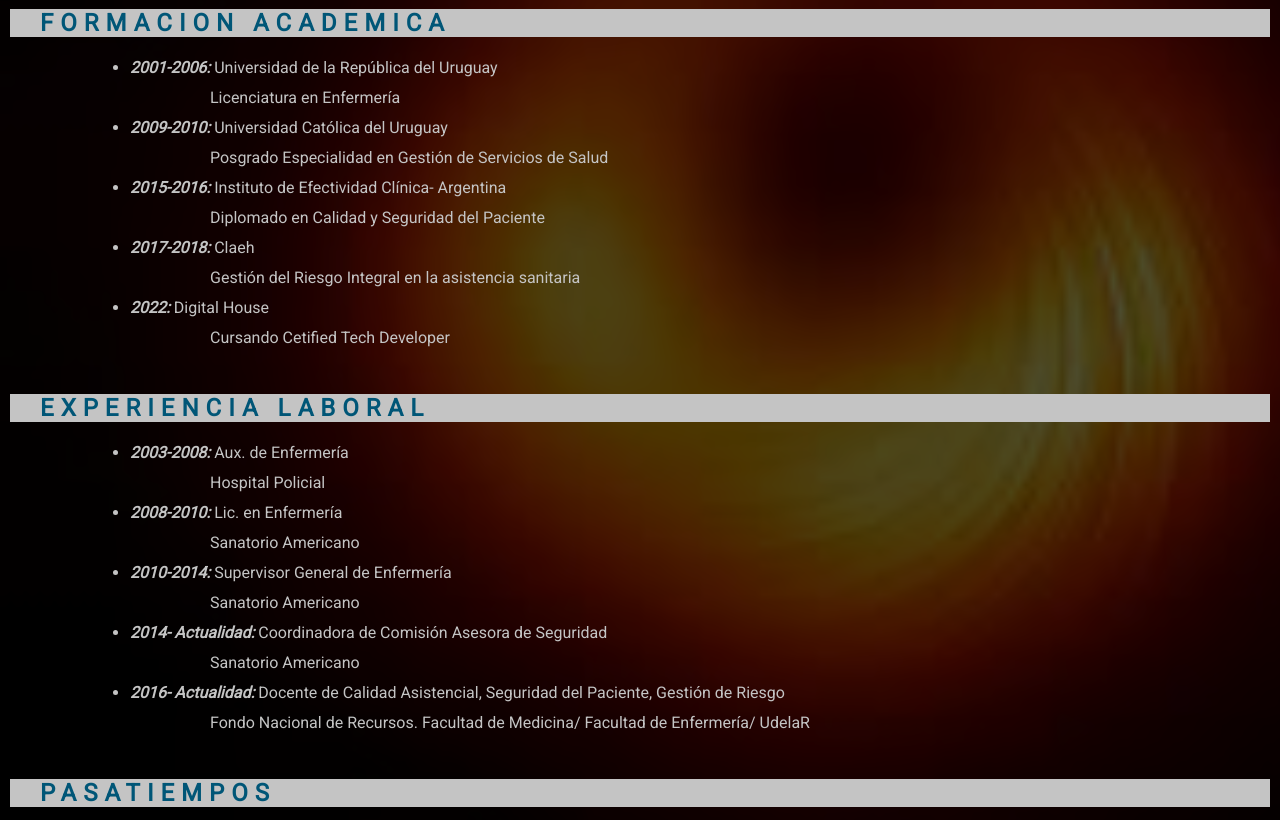
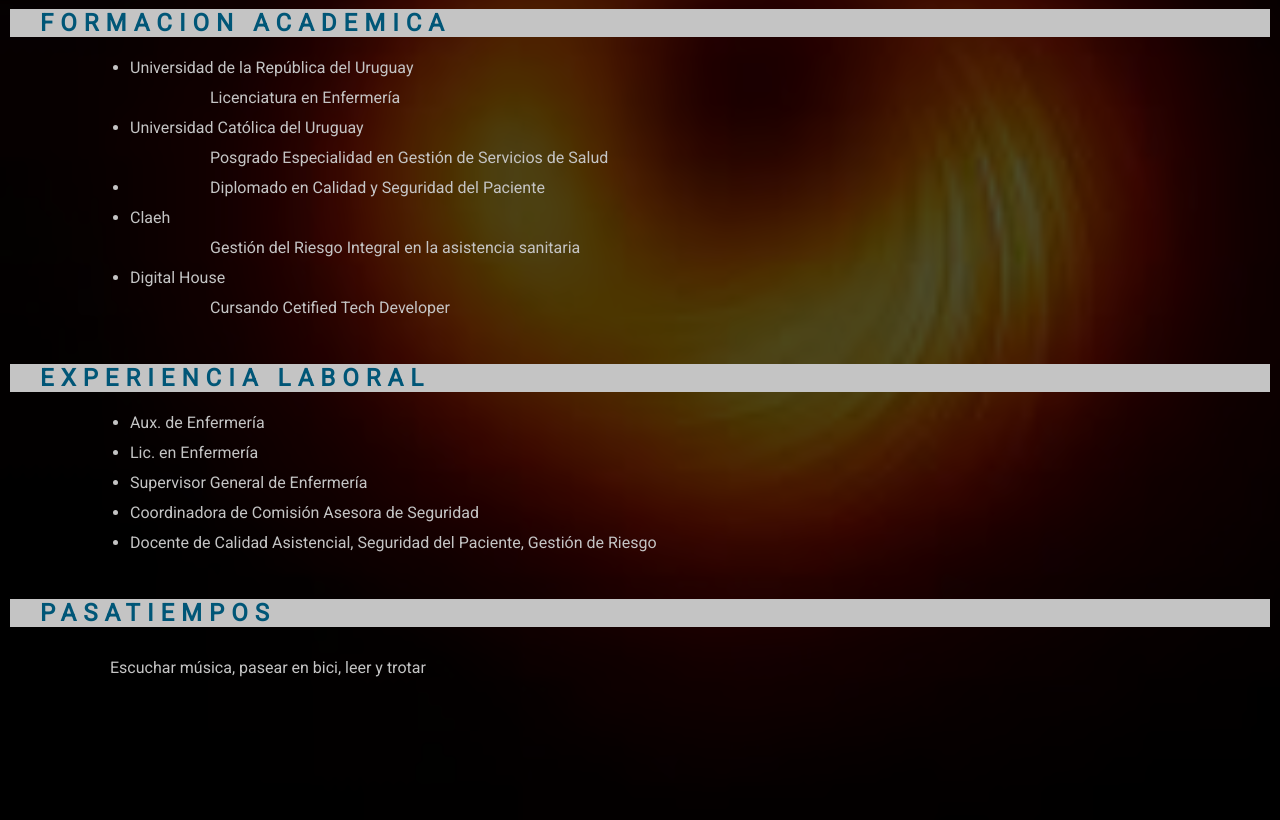
Before and after one commit to MaruVillaa1000/Curriculum-MVillaamil, a plain HTML site: page Curriculum-M-Villaamil/index.html in a window 1280 px wide. Shown: the part 570-1390 px from the top of the page. Drawn offline with Linux system fonts and the light colour scheme.

Commit message:
Update index.html

```diff
--- a/Curriculum-M-Villaamil/index.html
+++ b/Curriculum-M-Villaamil/index.html
@@ -35,15 +35,15 @@
         <div class="contenedorH2"><h2>FORMACION ACADEMICA</h2></div>
 
         <ul id="lista">
-            <li><strong><i>2001-2006:</i></strong> Universidad de la República del Uruguay<br>
+            <li>Universidad de la República del Uruguay<br>
                 <p>Licenciatura en Enfermería</p></li>
-            <li><strong><i>2009-2010:</i></strong> Universidad Católica del Uruguay<br>
+            <li></strong> Universidad Católica del Uruguay<br>
                 <p>Posgrado Especialidad en Gestión de Servicios de Salud</p></li>
-            <li><strong><i>2015-2016:</i></strong> Instituto de Efectividad Clínica- Argentina<br>
+            <li><Instituto de Efectividad Clínica-Argentina<br>
                 <p>Diplomado en Calidad y Seguridad del Paciente</p></li>
-            <li><strong><i>2017-2018:</i></strong> Claeh<br>
+            <li>Claeh<br>
                 <p>Gestión del Riesgo Integral en la asistencia sanitaria</p></li>
-            <li><strong><i>2022:</i></strong> Digital House<br>
+            <li>Digital House<br>
                 <p>Cursando Cetified Tech Developer</p>
     </div>
 <br>
@@ -51,16 +51,11 @@
         <div class="contenedorH2"><h2>EXPERIENCIA LABORAL</h2></div>
 
         <ul id="lista">
-            <li><strong><i>2003-2008:</i></strong> Aux. de Enfermería<br>
-                <p>Hospital Policial</p></li>
-            <li><strong><i>2008-2010:</i></strong> Lic. en Enfermería<br>
-                <p>Sanatorio Americano</p></li>
-            <li><strong><i>2010-2014:</i></strong> Supervisor General de Enfermería<br>
-                <p>Sanatorio Americano</p></li>
-            <li><strong><i>2014- Actualidad:</i></strong> Coordinadora de Comisión Asesora de Seguridad<br>
-                <p>Sanatorio Americano</p></li>
-            <li><strong><i>2016- Actualidad:</i></strong> Docente de Calidad Asistencial, Seguridad del Paciente, Gestión de Riesgo<br>
-                <p>Fondo Nacional de Recursos. Facultad de Medicina/ Facultad de Enfermería/ UdelaR</p></li>
+            <li></strong> Aux. de Enfermería<br></li>
+            <li>Lic. en Enfermería<br></li>
+            <li>Supervisor General de Enfermería<br></li>
+            <li></strong> Coordinadora de Comisión Asesora de Seguridad<br></li>
+            <li>Docente de Calidad Asistencial, Seguridad del Paciente, Gestión de Riesgo<br></li>
         </ul>
     </div>
 <br>
```
